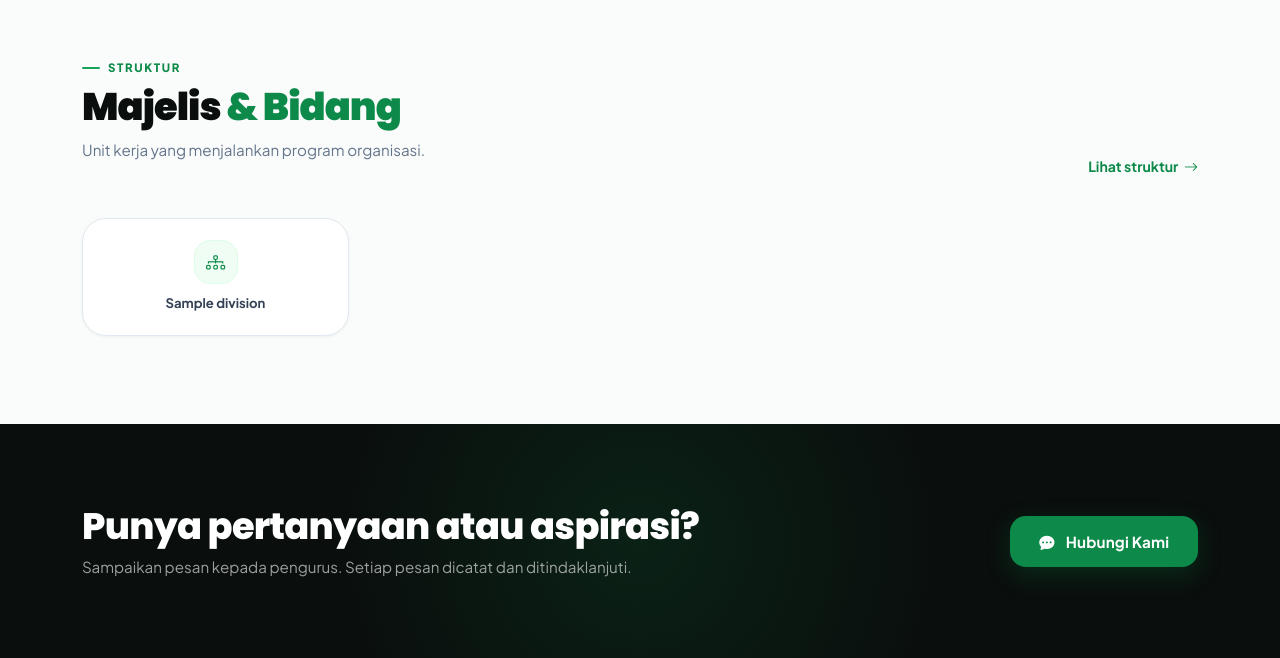
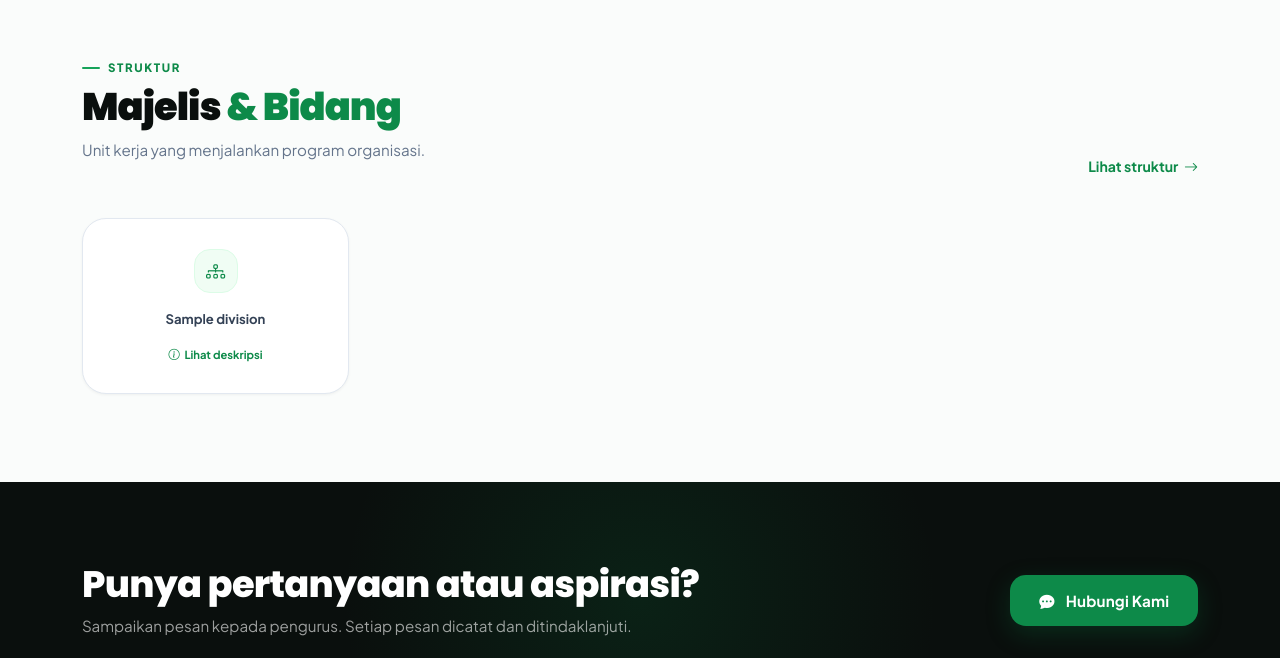
Before and after one commit to salssabila25/web_pcm, a Django app: page / in a window 1280 px wide. Shown: the part 2309-2967 px from the top of the page. Run offline with Django 5.2, Linux system fonts and the light colour scheme; data comes from the database, SQL or seed files in the repository; tables that the repository leaves empty hold one stand-in row (values such as "Sample post"); grey boxes marked "Sample" are stand-in pictures; parts of the project's set-up code (start-up, migrations or seed data) failed here and were passed over.

Commit message:
fix pop up

```diff
--- a/static/css/style.css
+++ b/static/css/style.css
@@ -661,11 +661,22 @@ input, textarea, select { font-family: var(--font); }
   border-radius: var(--r-lg);
   padding: 1.3rem 1rem;
   text-align: center;
-  display: flex; flex-direction: column; gap: .5rem; align-items: center;
+  display: flex; flex-direction: column; gap: .5rem; align-items: center; justify-content: center;
   font-weight: 700; font-size: .82rem; color: var(--slate-700);
   box-shadow: var(--sh-xs);
   transition: transform var(--dur), border-color var(--dur), box-shadow var(--dur);
   height: 100%;
+  min-height: 176px;
+}
+.division-tile-trigger {
+  width: 100%;
+  min-width: 0;
+  font-family: inherit;
+  cursor: pointer;
+}
+.division-tile-trigger:focus-visible {
+  outline: 3px solid var(--g400);
+  outline-offset: 3px;
 }
 .division-tile:hover {
   transform: translateY(-4px);
@@ -680,6 +691,55 @@ input, textarea, select { font-family: var(--font); }
   color: var(--g600); font-size: 1.2rem;
   border: 1px solid var(--g100);
 }
+.division-tile-title {
+  display: flex;
+  align-items: center;
+  justify-content: center;
+  width: 100%;
+  min-height: 2.7em;
+  line-height: 1.35;
+  overflow-wrap: anywhere;
+}
+.division-tile-hint {
+  display: inline-flex;
+  align-items: center;
+  gap: .3rem;
+  color: var(--g600);
+  font-size: .7rem;
+  font-weight: 700;
+}
+
+.division-modal .modal-content {
+  overflow: hidden;
+  border: 1px solid var(--slate-200);
+  border-radius: var(--r-lg);
+  box-shadow: var(--sh-lg);
+}
+.division-modal .modal-header,
+.division-modal .modal-body,
+.division-modal .modal-footer { padding: 1.25rem 1.5rem; }
+.division-modal .modal-header,
+.division-modal .modal-footer { border-color: var(--slate-200); }
+.division-modal .modal-title {
+  margin: 0;
+  color: var(--ink);
+  font-size: 1.2rem;
+}
+.division-modal-type {
+  margin: 0 0 .25rem;
+  color: var(--g600);
+  font-size: .7rem;
+  font-weight: 800;
+  letter-spacing: .08em;
+  text-transform: uppercase;
+}
+.division-modal .modal-body {
+  color: var(--slate-700);
+  font-size: .92rem;
+  line-height: 1.75;
+}
+.division-modal .modal-body p:last-child { margin-bottom: 0; }
+.division-modal-empty { color: var(--slate-500); }
 
 /* ── Content card ─────────────────────────────────────────── */
 .content-card {
--- a/templates/core/home.html
+++ b/templates/core/home.html
@@ -239,16 +239,46 @@
     {% if divisions %}
       <div class="row g-3">
         {% for d in divisions %}
-          <div class="col-6 col-md-4 col-lg-3">
-            <div class="division-tile reveal">
+          <div class="col-6 col-md-4 col-lg-3 d-flex">
+            <button class="division-tile division-tile-trigger reveal w-100" type="button"
+                    data-bs-toggle="modal" data-bs-target="#division-modal-{{ d.pk }}"
+                    aria-label="Lihat deskripsi {{ d.nama }}">
               <div class="division-tile-icon">
                 <i class="bi bi-diagram-3"></i>
               </div>
-              <span>{{ d.nama }}</span>
-            </div>
+              <span class="division-tile-title">{{ d.nama }}</span>
+              <span class="division-tile-hint"><i class="bi bi-info-circle"></i> Lihat deskripsi</span>
+            </button>
           </div>
         {% endfor %}
       </div>
+
+      {% for d in divisions %}
+          <div class="modal fade division-modal" id="division-modal-{{ d.pk }}" tabindex="-1"
+               aria-labelledby="division-modal-title-{{ d.pk }}" aria-hidden="true">
+            <div class="modal-dialog modal-dialog-centered modal-dialog-scrollable">
+              <div class="modal-content">
+                <div class="modal-header">
+                  <div>
+                    <p class="division-modal-type">{{ d.get_jenis_display }}</p>
+                    <h2 class="modal-title" id="division-modal-title-{{ d.pk }}">{{ d.nama }}</h2>
+                  </div>
+                  <button type="button" class="btn-close" data-bs-dismiss="modal" aria-label="Tutup"></button>
+                </div>
+                <div class="modal-body">
+                  {% if d.deskripsi %}
+                    {{ d.deskripsi|linebreaks }}
+                  {% else %}
+                    <p class="division-modal-empty">Deskripsi untuk {{ d.nama }} belum tersedia.</p>
+                  {% endif %}
+                </div>
+                <div class="modal-footer">
+                  <button type="button" class="btn btn-pcm" data-bs-dismiss="modal">Tutup</button>
+                </div>
+              </div>
+            </div>
+          </div>
+      {% endfor %}
     {% else %}
       <div class="empty-state reveal">
         <i class="bi bi-diagram-3"></i>
```
